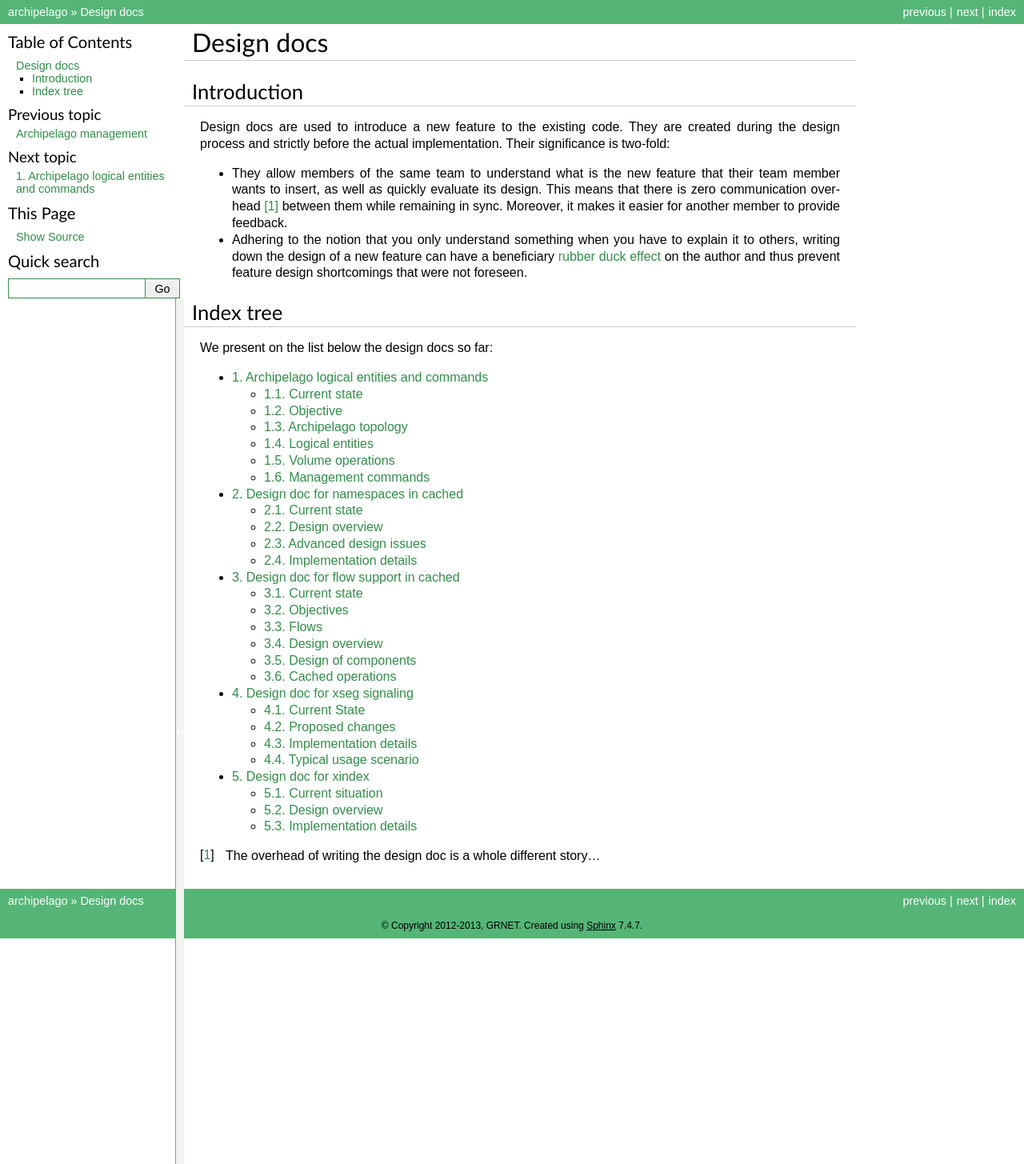
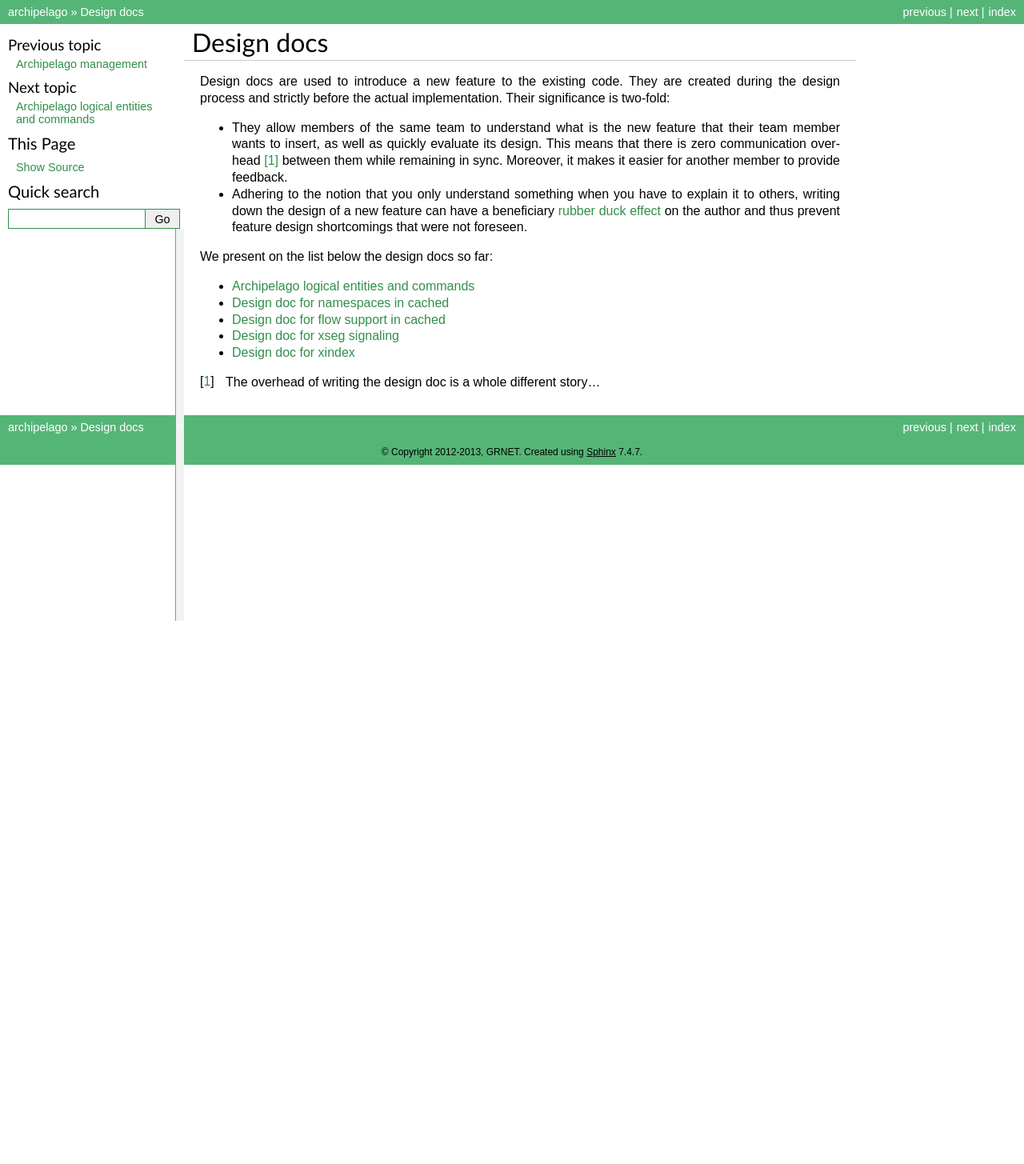
Before and after one commit to grnet/archipelago, a Sphinx documentation site: the page built from docs/design/index.rst, in a window 1280 px wide. Shown: the whole page at 80% size. Built offline with Sphinx 7.4.7, drawn with Linux system fonts in a browser that asks for light colours; pages that are not in the unit, such as notebooks, are missing from menus; after the commit the page ends 900 px from its top, so only the background shows below that.

Commit message:
docs: Fix design doc index

```diff
--- a/docs/design/index.rst
+++ b/docs/design/index.rst
@@ -1,8 +1,5 @@
 Design docs
 ^^^^^^^^^^^
-
-Introduction
-============
 
 Design docs are used to introduce a new feature to the existing code. They are
 created during the design process and strictly before the actual
@@ -18,14 +15,10 @@ implementation. Their significance is two-fold:
   beneficiary `rubber duck effect`_ on the author and thus prevent feature
   design shortcomings that were not foreseen.
 
-Index tree
-==========
-
 We present on the list below the design docs so far:
 
 .. toctree::
-   :maxdepth: 2
-   :numbered:
+   :maxdepth: 1
    :glob:
 
    design_entities
```
